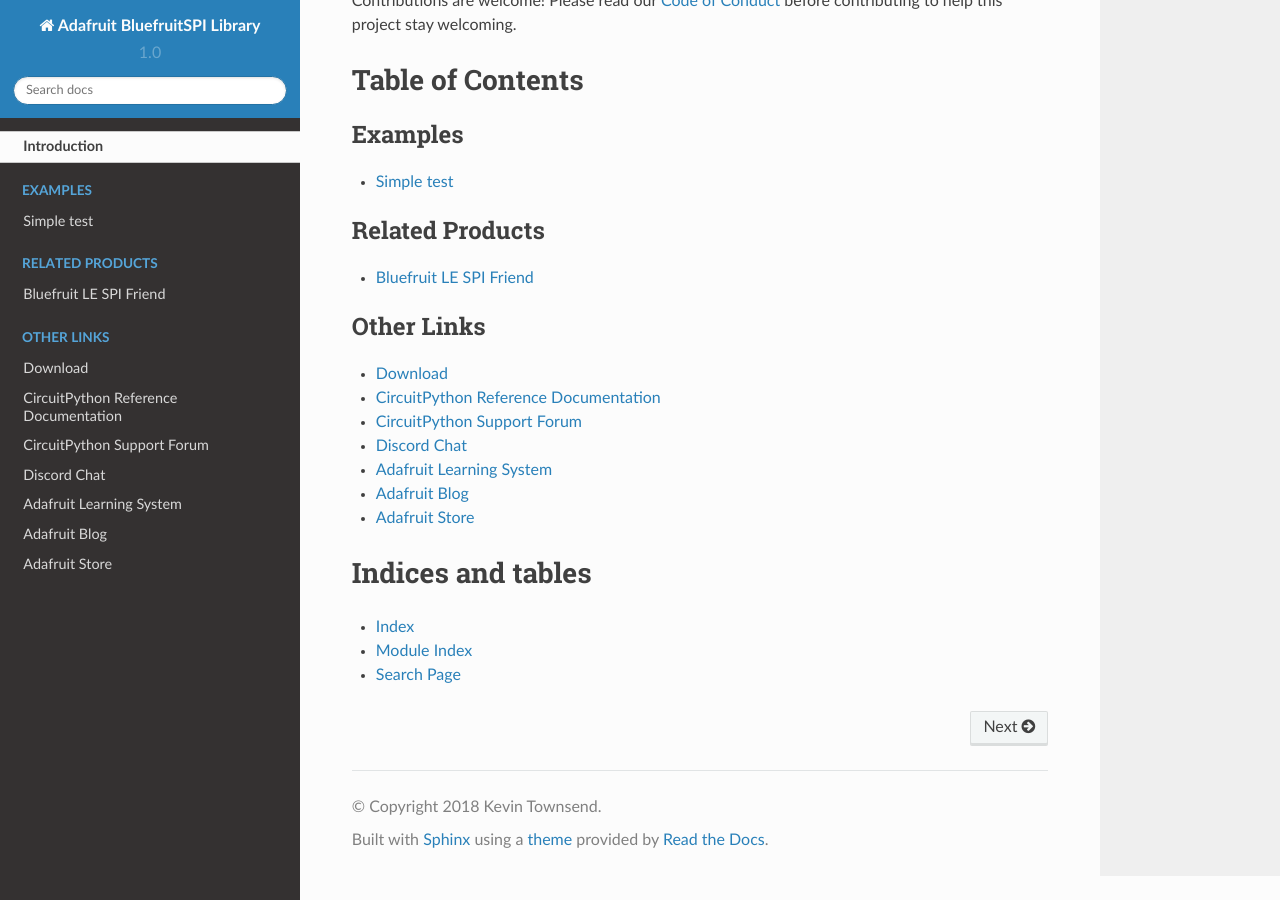
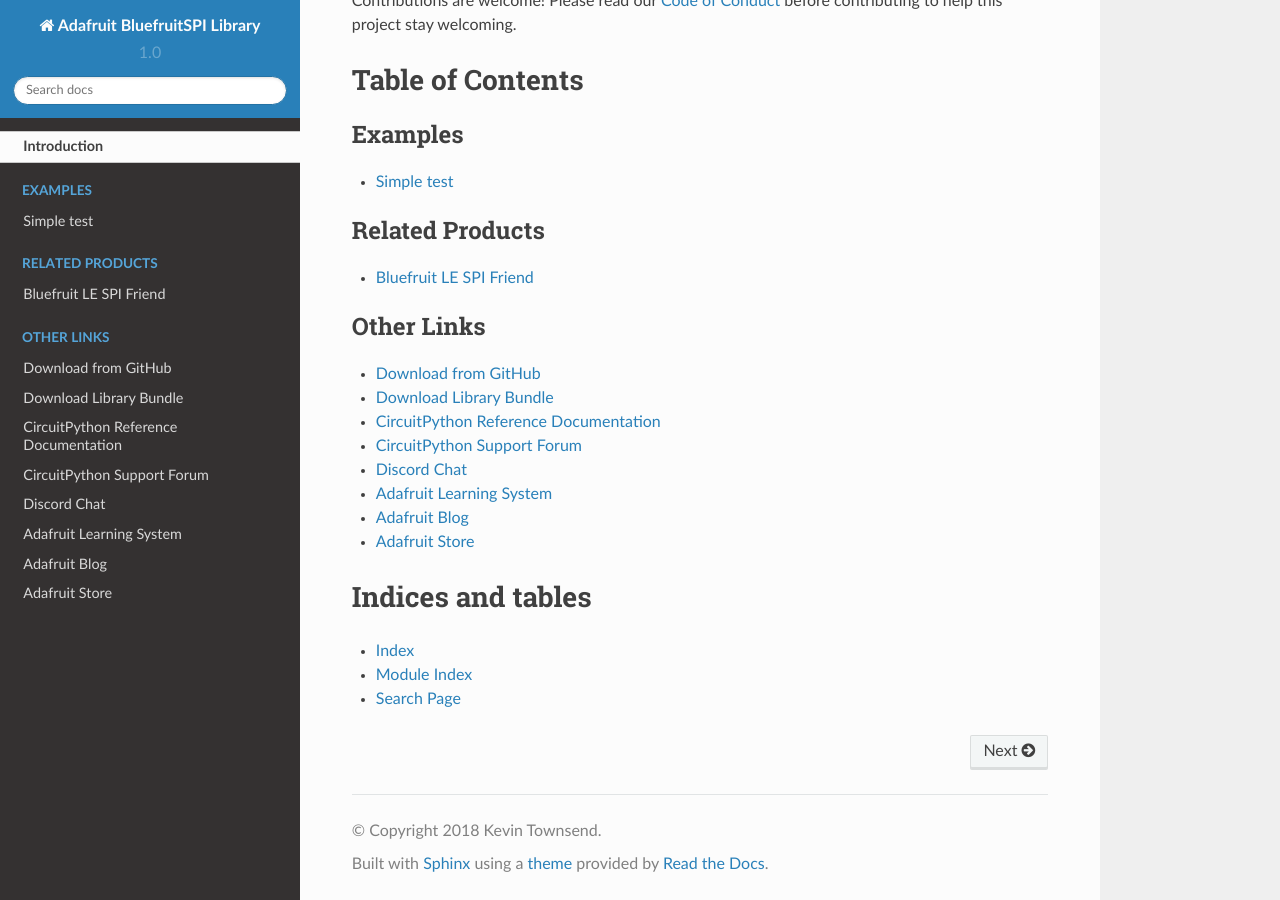
Before and after one commit to adafruit/Adafruit_CircuitPython_BluefruitSPI, a Sphinx documentation site: the page built from docs/index.rst, in a window 1280 px wide and 900 px high, scrolled down 2349 px. Built offline with Sphinx 7.4.7 and the Read the Docs theme 2.0.0, drawn with Linux system fonts in a browser that asks for light colours.

Commit message:
Added cp.org link to index.rst

```diff
--- a/docs/index.rst
+++ b/docs/index.rst
@@ -31,7 +31,8 @@ Table of Contents
 .. toctree::
     :caption: Other Links
 
-    Download <https://github.com/adafruit/Adafruit_CircuitPython_BluefruitSPI/releases/latest>
+    Download from GitHub <https://github.com/adafruit/Adafruit_CircuitPython_BluefruitSPI/releases/latest>
+    Download Library Bundle <https://circuitpython.org/libraries>
     CircuitPython Reference Documentation <https://docs.circuitpython.org>
     CircuitPython Support Forum <https://forums.adafruit.com/viewforum.php?f=60>
     Discord Chat <https://adafru.it/discord>
```
